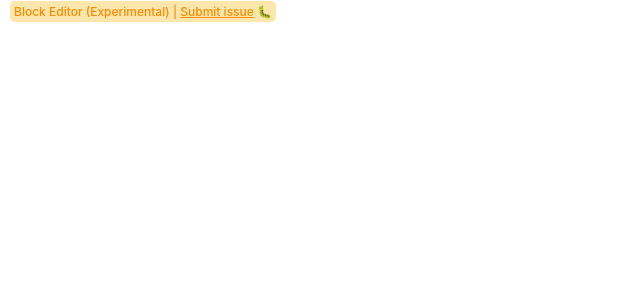
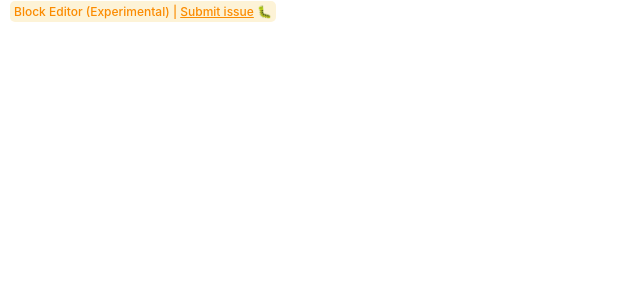
Before and after one commit to agility/CustomFields, a Next.js app in the folder block-editor-v2/: page / in a window 1280 px wide. Shown: the top 300 px of the page, without its empty margins (0-640 px from the left). Built offline with nearby package versions, Linux system fonts and the light colour scheme.

Commit message:
updated label bg color

```diff
--- a/block-editor-v2/components/BlockEditor.jsx
+++ b/block-editor-v2/components/BlockEditor.jsx
@@ -78,7 +78,7 @@ const BlockEditor = () => {
 
 	return (
 		<div style={{ background: "#fff", padding: '0 10px' }}>
-            <span style={{ 'font-size': '12px', background: '#fbe6ab', color: '#fb8b00', 'border-radius': '5px', padding: '3px 4px', display: 'inline-block', 'font-weight': '500'}}>Block Editor (Experimental) | <a href="https://github.com/agility/CustomFields/issues" style={{ 'text-decoration': 'underline'}}>Submit issue</a> 🐛</span>
+            <span style={{ 'font-size': '12px', background: 'rgb(251 230 171 / 48%)', color: '#fb8b00', 'border-radius': '5px', padding: '3px 4px', display: 'inline-block', 'font-weight': '500'}}>Block Editor (Experimental) | <a href="https://github.com/agility/CustomFields/issues" style={{ 'text-decoration': 'underline'}}>Submit issue</a> 🐛</span>
 			<div id="editorjs" ref={containerRef}>
 
 			</div>
```
